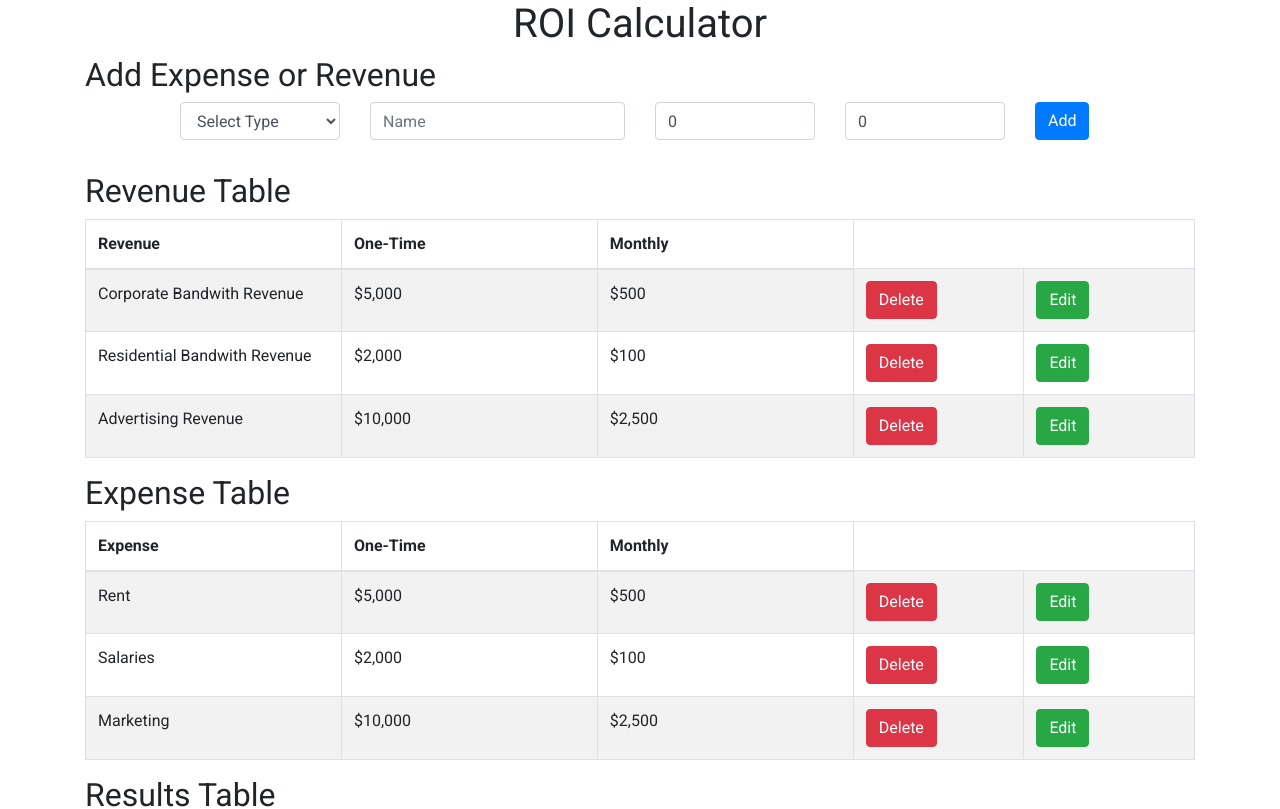
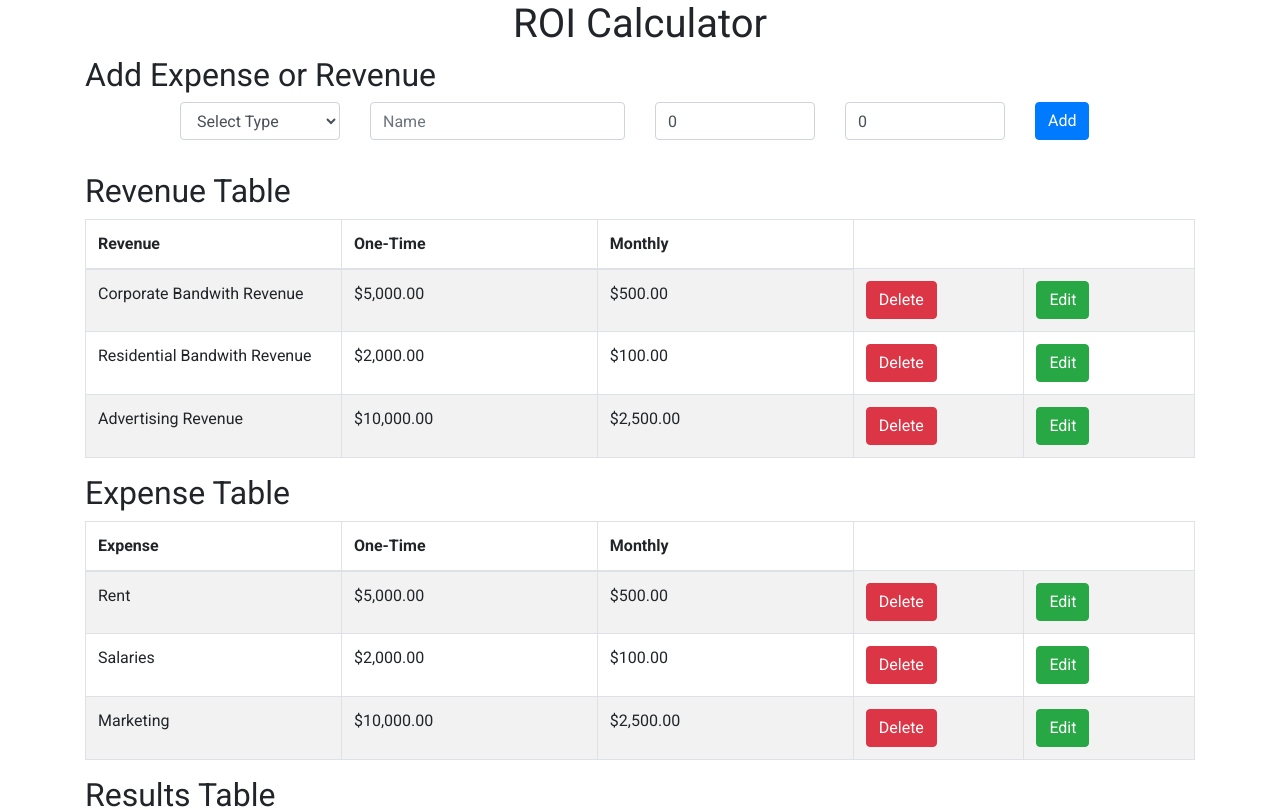
Before and after one commit to zayolab/developer-exercise, a React (Create React App) app: page / in a window 1280 px wide. Shown: the top 809 px of the page. Built offline with nearby package versions, Linux system fonts and the light colour scheme.

Commit message:
Changed add data form to allow decimal. The numbers are now passed as strings and converted to numbers in App. They get set toFixed(2) in their rendering component.

```diff
--- a/src/App.js
+++ b/src/App.js
@@ -10,6 +10,9 @@ import './App.css';
 
 
 const App = () => {
+
+  /*********************** App Data ***********************/
+
   const revenueData = [
     {id: 1, name: "Corporate Bandwith Revenue", oneTime:5000, monthly: 500, type: "Revenue"},
     {id: 2, name: "Residential Bandwith Revenue", oneTime:2000, monthly: 100, type: "Revenue" },
@@ -23,23 +26,26 @@ const App = () => {
 
   const initialDataEditForm = {id: null, name: '', oneTime: 0, monthly: 0, type: ""}
 
-//Functional component state
+/************* Functional component state *******************/
+
   const [revenue, setRevenue] = useState(revenueData)
   const [expense, setExpense] = useState(expenseData)
   const [editingData, setEditingData] = useState(false)
   const [currentData, setCurrentData] = useState(initialDataEditForm)
 
-// Errors when attempting shared expense/revenue functions. Look to refactor to eliminate duplicate code
+/*********************** Methods **************************/
+
   const addData = newData => {
-    console.log('NEWREVENUE is >>', newData.type);
+    newData.oneTime = parseFloat(newData.oneTime)
+    newData.monthly = parseFloat(newData.monthly)
+    console.log('NEWREVENUE is >>', newData);
     if(newData.type === "Revenue"){
       newData.id = revenue.length + 1
-      newData.type = 'Revenue'
+      console.log('New Data in revenue is', newData);
       setRevenue([...revenue, newData])
     }
     else {
       newData.id = expense.length + 1
-      newData.type = 'Expense'
       setExpense([...expense, newData])
     }
   }
--- a/src/components/AddDataForm.js
+++ b/src/components/AddDataForm.js
@@ -21,13 +21,7 @@ const AddDataForm = props => {
     console.log('EVENT TARGET Name>>>', event.target.name);
     console.log('EVENT TARGET value>>>', event.target.value)
     const { name, value } = event.target
-    //oneTime and monthly amounts from string to number
-    if(name === 'oneTime' || name === 'monthly'){
-      setData({...data, [name]: parseInt(value)})
-    }
-    else{
     setData({...data, [name]: value})
-    }
   }
 //Function remove success alert after 3 seconds
   const handleSuccess = () => setTimeout(function () {
--- a/src/components/DataTable.js
+++ b/src/components/DataTable.js
@@ -11,7 +11,7 @@ const DataTable = props => {
   return (
     <div className="flex-large">
       <h2>{props.type} Table</h2>
-      <Table striped bordered hover className="data-table">
+    <Table striped bordered hover  className="data-table">
         <thead>
           <tr>
             <th>{props.type}</th>
@@ -20,19 +20,19 @@ const DataTable = props => {
           </tr>
         </thead>
         <tbody>
-        {/*If there is revenue data, show that in the table*/}
+    {/*If there is data, show that in the table. The below could become a separate component if needed*/}
           {props.dataSource.length > 0 ? (
             props.dataSource.map((data, index) => (
               <tr key={index}>
                 <td>{data.name}</td>
-                <td>${commaSeparateNumber(data.oneTime)}</td>
-                <td>${commaSeparateNumber(data.monthly)}</td>
+                <td>${commaSeparateNumber((data.oneTime).toFixed(2))}</td>
+                <td>${commaSeparateNumber((data.monthly).toFixed(2))}</td>
                 <td><Button variant="danger" onClick={() => props.deleteData(data.id, props.type)}>Delete</Button></td>
                 <td><Button variant="success" onClick={() => props.editDataRow(data, props.type)}>Edit</Button></td>
               </tr>
             ))
           )
-        /*Else show "No Revenue Data"*/
+        /*Else show "No Data"*/
           : (
               <tr>
                 <td colSpan={3}>No {props.type} Data</td>
```
